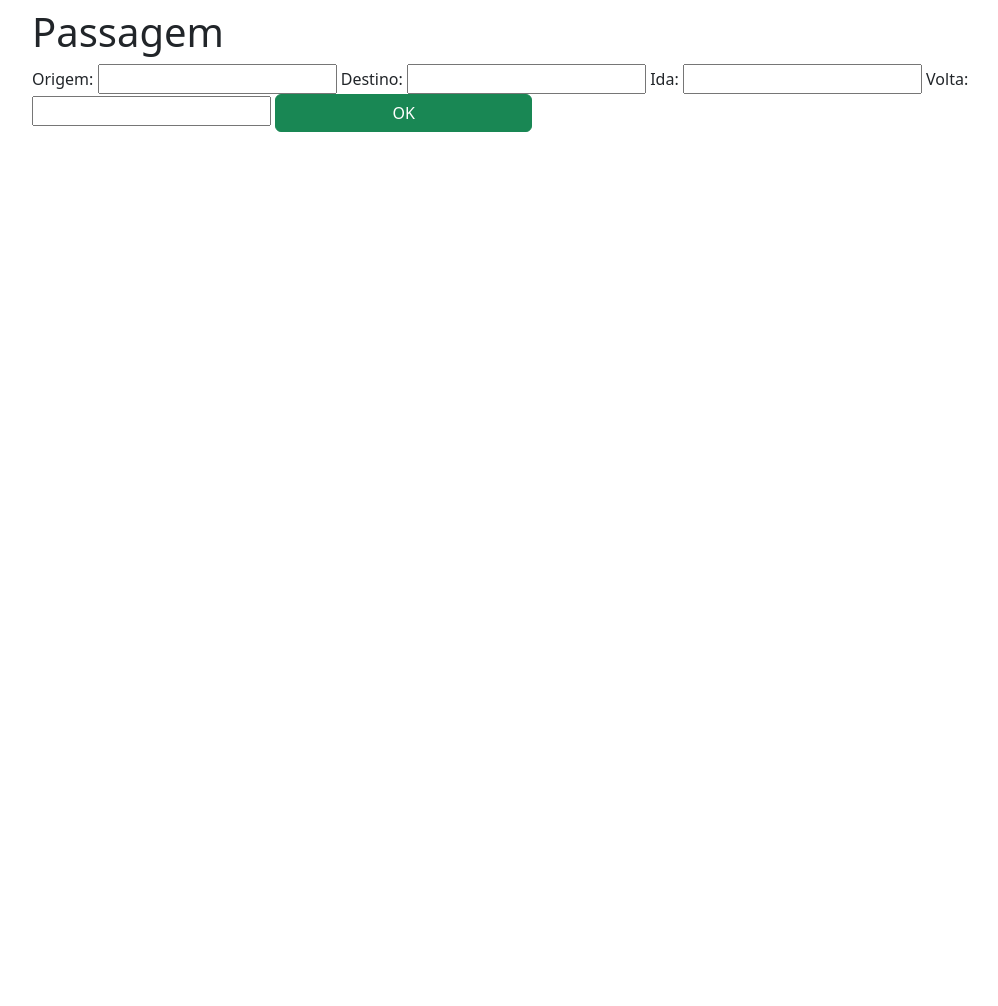
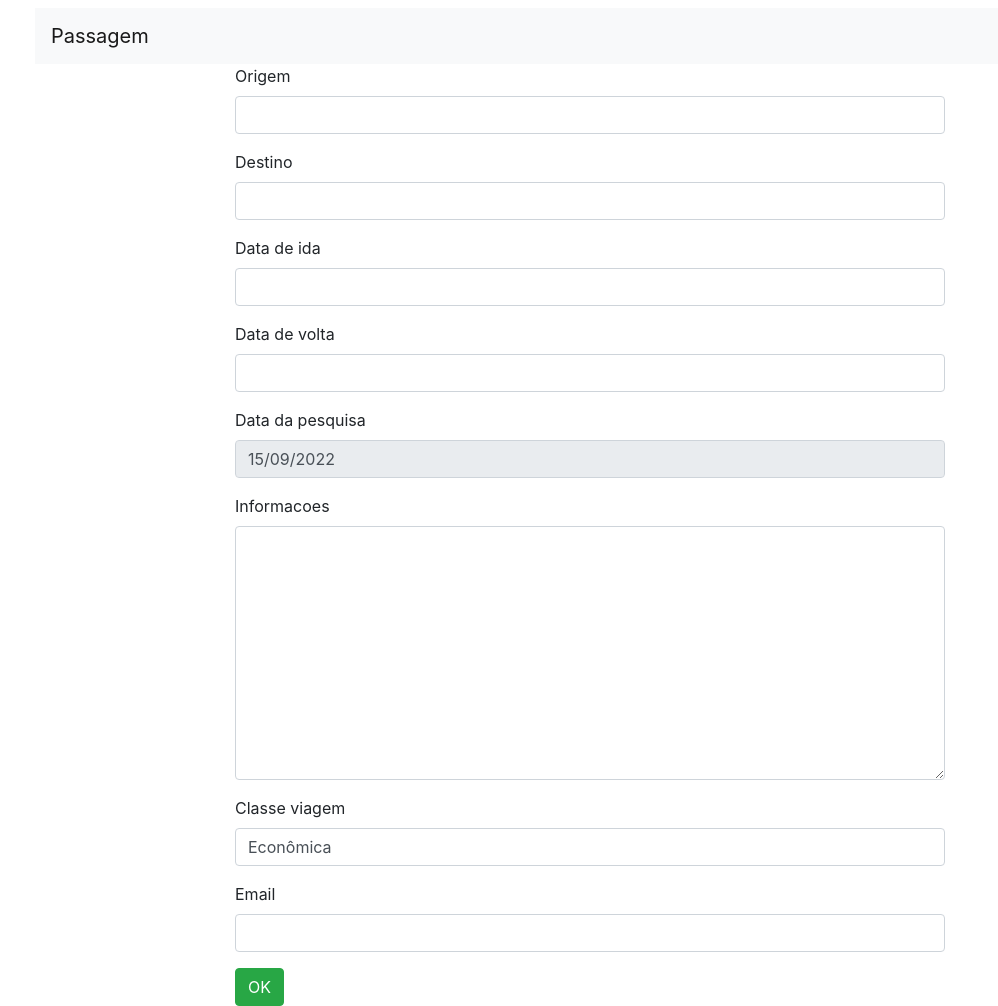
Before and after one commit to jlennomatias/Passagens, a Django app: page / in a window 1280 px wide. Shown: the whole page, without its empty margins (50-1048 px from the left). Before the commit the page ends 132 px from the top, so only its background shows below. Run offline with Django 4.2, Linux system fonts and the light colour scheme; some libraries are stand-ins or nearby versions.

Commit message:
Aula de formularios completa

```diff
--- /dev/null
+++ b/passagens/classe_viagem.py
@@ -0,0 +1,5 @@
+tipos_de_classe = {
+    (1, 'Economica'),
+    (2, 'Executiva'),
+    (3, 'Primeira')
+}
--- a/passagens/forms.py
+++ b/passagens/forms.py
@@ -1,7 +1,44 @@
+# from tkinter import Widget
 from django import forms
+from tempus_dominus.widgets import DatePicker
+from datetime import datetime
+from passagens.classe_viagem import tipos_de_classe
+from passagens.validation import *
+from passagens.models import Passagem, ClasseViagem, Pessoa
 
-class PassagemForms(forms.Form):
-    origem = forms.CharField(label='Origem', max_length=100)
-    destino = forms.CharField(label='Destino', max_length=100)
-    data_ida = forms.DateField(label='Ida')
-    data_volta = forms.DateField(label='Volta')
+class PassagemForms(forms.ModelForm):
+    data_pesquisa = forms.DateField(label='Data da pesquisa', disabled=True, initial=datetime.today)
+
+    class Meta:
+        model = Passagem
+        fields = '__all__'
+        labels = {'data_ida':'Data de ida', 'data_volta':'Data de volta'}
+        widgets = {
+            'data_ida':DatePicker(),
+            'data_volta':DatePicker()
+        }
+
+
+
+    def clean(self):
+        origem = self.cleaned_data.get('origem')
+        destino = self.cleaned_data.get('destino')
+        data_ida = self.cleaned_data.get('data_ida')
+        data_volta = self.cleaned_data.get('data_volta')
+        data_pesquisa = self.cleaned_data.get('data_pesquisa')
+        lista_de_erros = {}
+        campo_tem_algum_numero(origem, 'origem', lista_de_erros)
+        campo_tem_algum_numero(destino, 'destino', lista_de_erros)
+        origem_destino_iguais(origem, destino, lista_de_erros)
+        data_ida_maior_data_volta(data_ida, data_volta, lista_de_erros)
+        data_ida_menor_data_atual(data_ida, data_pesquisa, lista_de_erros)
+        if lista_de_erros is not None:
+            for erro in lista_de_erros:
+                mensagem_erro = lista_de_erros[erro]
+                self.add_error(erro, mensagem_erro)
+        return self.cleaned_data
+
+class PessoaForms(forms.ModelForm):
+    class Meta:
+        model = Pessoa
+        exclude = ['nome']
--- /dev/null
+++ b/passagens/models/__init__.py
@@ -0,0 +1,3 @@
+from .classe_viagem import *
+from .passagem import *
+from .pessoa import *
--- /dev/null
+++ b/passagens/models/passagem.py
@@ -0,0 +1,11 @@
+from django.db import models
+from .classe_viagem import ClasseViagem
+
+class Passagem(models.Model):
+    origem = models.CharField(max_length=100)
+    destino = models.CharField(max_length=100)
+    data_ida = models.DateField()
+    data_volta = models.DateField()
+    data_pesquisa = models.DateField()
+    informacoes = models.TextField(max_length=200, blank=True)
+    classe_viagem = models.CharField(max_length=4,choices=ClasseViagem.choices, default=0)
--- /dev/null
+++ b/passagens/models/pessoa.py
@@ -0,0 +1,5 @@
+from django.db import models
+
+class Pessoa(models.Model):
+    nome = models.CharField(max_length=200)
+    email = models.EmailField()
--- a/passagens/urls.py
+++ b/passagens/urls.py
@@ -2,5 +2,6 @@ from django.urls import path
 from . import views
 
 urlpatterns = [
-    path('', views.index, name='index')
+    path('', views.index, name='index'),
+    path('minha_consulta', views.revisao_consulta, name='minha_consulta')
 ]
--- a/passagens/views.py
+++ b/passagens/views.py
@@ -1,9 +1,22 @@
 from ast import Pass
 from django.shortcuts import render
-from passagens.forms import PassagemForms
+from passagens.forms import PassagemForms, PessoaForms
 
 # Create your views here.
 def index(request):
     form = PassagemForms()
-    contexto = {'form':form}
+    pessoa_form = PessoaForms()
+    contexto = {'form':form, 'pessoa_form':pessoa_form}
     return render(request, 'index.html', contexto)
+
+def revisao_consulta(request):
+    if request.method == 'POST':
+        form = PassagemForms(request.POST)
+        pessoa_form = PessoaForms(request.POST)
+        if form.is_valid():
+            contexto = {'form':form, 'pessoa_form':pessoa_form}
+            return render(request, 'minha_consulta.html', contexto)
+        else:
+            print('Form invalido')
+            contexto = {'form':form, 'pessoa_form':pessoa_form}
+            return render(request, 'index.html', contexto)
--- a/setup/settings.py
+++ b/setup/settings.py
@@ -38,6 +38,8 @@ INSTALLED_APPS = [
     'django.contrib.messages',
     'django.contrib.staticfiles',
     'passagens',
+    'tempus_dominus',
+    'widget_tweaks',
 ]
 
 MIDDLEWARE = [
@@ -122,3 +124,5 @@ STATIC_URL = 'static/'
 # https://docs.djangoproject.com/en/4.1/ref/settings/#default-auto-field
 
 DEFAULT_AUTO_FIELD = 'django.db.models.BigAutoField'
+
+TEMPUS_DOMINUS_LOCALIZE = True
--- /dev/null
+++ b/templates/base.html
@@ -0,0 +1,22 @@
+<!DOCTYPE html>
+<html lang="en">
+<head>
+    <meta charset="UTF-8">
+    <meta http-equiv="X-UA-Compatible" content="IE=edge">
+    <meta name="viewport" content="width=device-width, initial-scale=1.0">
+    <link href="https://cdn.jsdelivr.net/npm/bootstrap@5.2.1/dist/css/bootstrap.min.css" rel="stylesheet" integrity="sha384-iYQeCzEYFbKjA/T2uDLTpkwGzCiq6soy8tYaI1GyVh/UjpbCx/TYkiZhlZB6+fzT" crossorigin="anonymous">
+    <script src="https://cdn.jsdelivr.net/npm/bootstrap@5.2.1/dist/js/bootstrap.bundle.min.js" integrity="sha384-u1OknCvxWvY5kfmNBILK2hRnQC3Pr17a+RTT6rIHI7NnikvbZlHgTPOOmMi466C8" crossorigin="anonymous"></script>
+    <link rel="stylesheet" href="https://stackpath.bootstrapcdn.com/bootstrap/4.1.3/css/bootstrap.min.css" integrity="sha384-MCw98/SFnGE8fJT3GXwEOngsV7Zt27NXFoaoApmYm81iuXoPkFOJwJ8ERdknLPMO" crossorigin="anonymous">
+    <script src="https://code.jquery.com/jquery-3.3.1.slim.min.js" integrity="sha384-q8i/X+965DzO0rT7abK41JStQIAqVgRVzpbzo5smXKp4YfRvH+8abtTE1Pi6jizo" crossorigin="anonymous"></script>
+    {{ form.media }}
+    <title>Passagem</title>
+</head>
+<body>
+    <section class="container mt-2">
+        <nav class="navbar navbar-expand-lg navbar-light bg-light">
+            <a class="navbar-brand" href="{% url 'index' %}">Passagem</a>
+        </nav>
+        {% block content %}{% endblock %}
+    </section>
+</body>
+</html>
--- a/templates/index.html
+++ b/templates/index.html
@@ -1,18 +1,27 @@
-<!DOCTYPE html>
-<html lang="en">
-<head>
-    <meta charset="UTF-8">
-    <meta http-equiv="X-UA-Compatible" content="IE=edge">
-    <meta name="viewport" content="width=device-width, initial-scale=1.0">
-    <link href="https://cdn.jsdelivr.net/npm/bootstrap@5.2.1/dist/css/bootstrap.min.css" rel="stylesheet" integrity="sha384-iYQeCzEYFbKjA/T2uDLTpkwGzCiq6soy8tYaI1GyVh/UjpbCx/TYkiZhlZB6+fzT" crossorigin="anonymous">
-    <script src="https://cdn.jsdelivr.net/npm/bootstrap@5.2.1/dist/js/bootstrap.bundle.min.js" integrity="sha384-u1OknCvxWvY5kfmNBILK2hRnQC3Pr17a+RTT6rIHI7NnikvbZlHgTPOOmMi466C8" crossorigin="anonymous"></script>
-    <title>Passagem</title>
-</head>
-<body>
-    <section class="container mt-2">
-        <h1>Passagem</h1>
-        {{form}}
-        <input type="subimit" value="OK" class="btn btn-success">
-    </section>
-</body>
-</html>
+{% extends 'base.html' %}
+{% block content %}
+{% load widget_tweaks %}
+<section class="container col-8">
+    <form action="{% url 'minha_consulta' %}" method="post">
+        {% csrf_token %}
+        {% for field in form.visible_fields %}
+        <div class="form-group">
+            <label for="{{field.id_for_label}}">{{field.label}}</label>
+            {{field|add_class:'form-control'}}
+        </div>
+        {% for error in field.errors %}
+        <section class="alert alert-danger" role="alert">
+            {{ field.errors }}
+        </section>
+        {% endfor %}
+        {% endfor %}
+        {% for field in pessoa_form.visible_fields %}
+        <div class="form-group">
+            <label for="{{field.id_for_label}}">{{field.label}}</label>
+            {{field|add_class:'form-control'}}
+        </div>
+        {% endfor %}
+        <input type="submit" value="OK" class="btn btn-success">
+    </form>
+</section>
+{% endblock %}
```
Also changed, not shown: passagens/models/classe_viagem.py (added, +7 -0 lines), passagens/validation.py (added, +19 -0 lines), templates/minha_consulta.html (added, +13 -0 lines), db.sqlite3, passagens/migrations/0001_initial.py (added).
